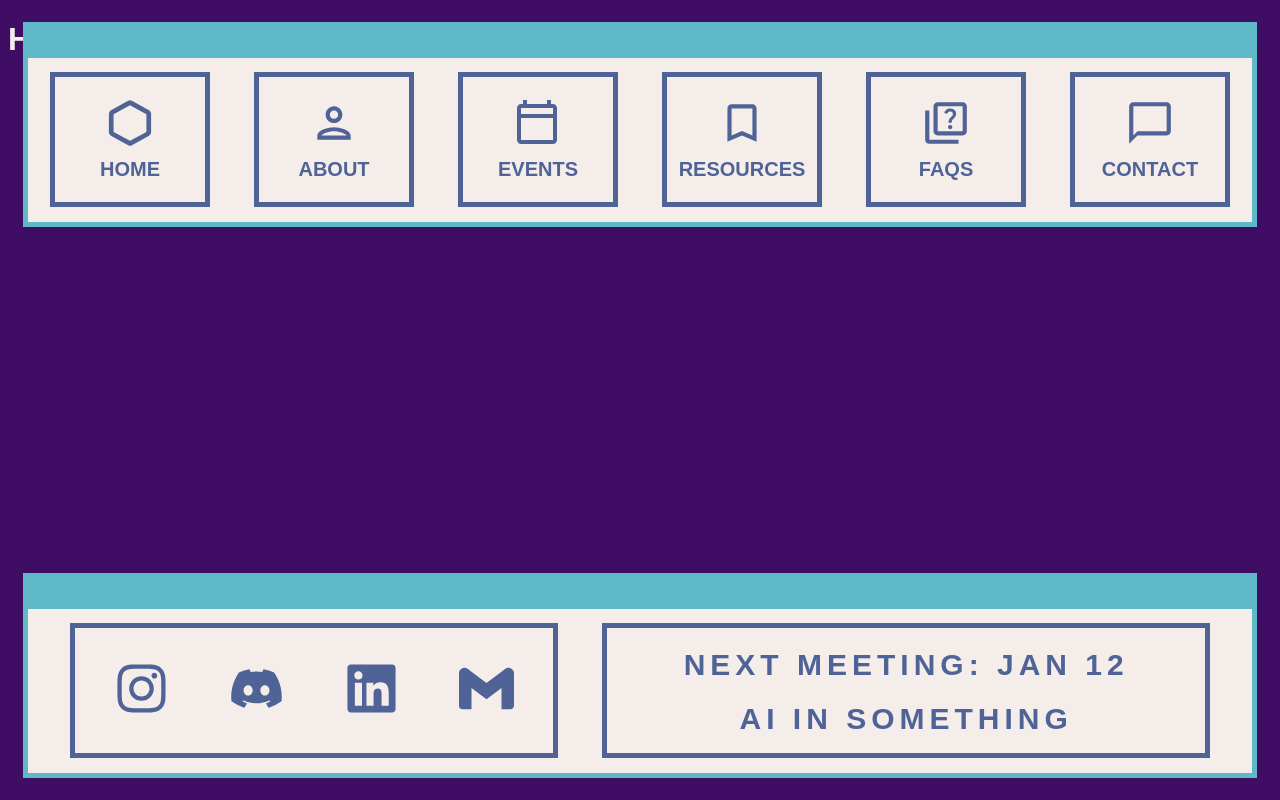
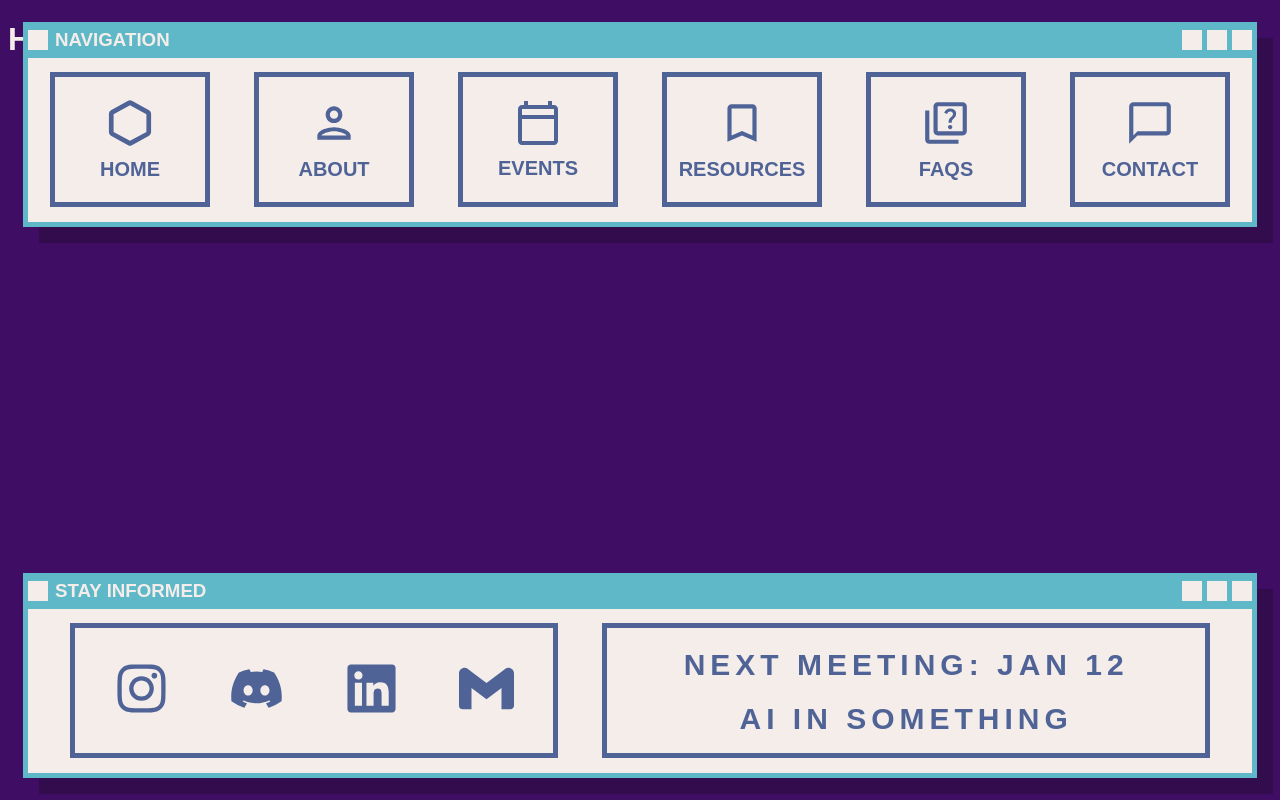
Before and after one commit to gabriel-s-e/AAISWebsite, a Next.js app: page / in a window 1280 px wide. Built offline with nearby package versions, Linux system fonts and the light colour scheme; a web font is replaced by a local one.

Commit message:
Added detail: hover effects, drop shadow, window titles and placeholder icons

```diff
--- a/src/app/components/Bar.module.css
+++ b/src/app/components/Bar.module.css
@@ -1,85 +1,150 @@
+/* This file contains styles for the navbar and footer components */
+.window__top {
+    text-transform: uppercase;
+    background-color: #5eb8c8;
+    color: #f4edea;
+    height: 36px;
+    display: flex;
+    align-items: center;
+    position: relative;
+}
+
+.window__title {
+    margin: 0px;
+    margin-left: 7px;
+}
+
+
+.window__top__icon {
+    height: 20px;
+    width: 20px;
+    background-color: #f4edea;
+}
+.window__top__min {
+    height: 20px;
+    width: 20px;
+    background-color: #f4edea;
+    position: absolute;
+    right: 50px;
+}
+.window__top__full {
+    height: 20px;
+    width: 20px;
+    background-color: #f4edea;
+    position: absolute;
+    right: 25px;
+}
+.window__top__x {
+    height: 20px;
+    width: 20px;
+    background-color: #f4edea;
+    position: absolute;
+    right: 0px;
+}
+
 .button {
+    /* colors */
     background-color: #f4edea;
     border: 5px solid #4f6397;
-    margin-left: 22px;
-    margin-right: 22px;
+    color: #4f6397;
+
+    /* text options */
     text-transform: uppercase;
+    font-size: 20px;
     font-weight: 900;
     text-decoration: none;
+
+    /* dimensions */
     width: 16%;
     max-width: 271px;
     min-width: 150px;
     height: 125px;
+
+    /* spacing */
+    margin-left: 22px;
+    margin-right: 22px;
+
+    /* content positioning */
     display: flex;
+    flex-direction: column;
     align-items: center;
     justify-content: center;
-    font-size: 20px;
-    color: #4f6397;
-    flex-direction: column;
 }
 
-.buttontitle {
+.button:hover {
+    background-color: #dadada;
+}
+
+.button__title {
     margin-top: 10px;
 }
 
 .navbar {
+    /* colors and styling */
+    filter: drop-shadow(16px 16px rgba(10,10,10,.25));
     background-color: #f4edea;
     border: 5px solid #5eb8c8;
+    border-top: 0px;
+
+    /* dimensions */
+    box-sizing: border-box;
     width: 80%;
     max-width: 1500px;
     min-width: 1234px;
     height: 205px;
-    border-top: 36px solid #5eb8c8;
-    box-sizing: border-box;
-    margin: auto;
-    align-items: center;
-    margin-top: 22px;
+
+    /* positioning */
     position: fixed;
     top: 0;
-    margin-bottom: 22px;
     left: 50%;
     transform: translate(-50%, 0);
+    margin: auto;
+    margin-top: 22px;
+    margin-bottom: 22px;
+
+    /* content positioning */
+    align-items: center;
 }
 
 .footer {
+    /* colors and styling */
+    filter: drop-shadow(16px 16px rgba(10,10,10,.25));
     background-color: #f4edea;
     border: 5px solid #5eb8c8;
+    border-top: 0px;
+
+    /* dimensions */
+    box-sizing: border-box;
     width: 80%;
     max-width: 1500px;
     min-width: 1234px;
     height: 205px;
-    border-top: 36px solid #5eb8c8;
-    box-sizing: border-box;
+
+    /* positioning */
+    position: absolute;
+    left: 50%;
+    transform: translate(-50%, 0);
+    bottom: 0;
+    margin-top: 22px;
+    margin-bottom: 22px;
+
+    /* content positioning */
     align-items: center;
-    position: absolute;
-    bottom: 0;
-    left: 50%;
-    margin-bottom: 22px;
-    transform: translate(-50%, 0);
 }
 
-.links {
+.window__container {
     display: flex;
     justify-content: center;
     align-items: center;
     margin: 14px;
 }
 
-.shape {
-    height: 50px;
-    width: 50px;
-    /* background-color: #4f6397; */
-}
-
-.marginshape {
-    /* height: 50px;
-    width: 50px; */
-    /* background-color: #4f6397; */
+.smbox__icon {
     color: #4f6397;
     margin: 30px;
 }
 
-.linkbox {
+.smbox {
     border: 5px solid #4f6397;
     display: flex;
     flex-direction: column;
@@ -110,7 +175,7 @@
     text-decoration: none;
 }
 
-.nextmeettext {
+.meetbox__text {
     display: flex;
     justify-content: center;
     align-items: center;
--- a/src/app/components/footer.jsx
+++ b/src/app/components/footer.jsx
@@ -6,18 +6,25 @@ import Link from "next/link"
 export default function Footer() {
   return (
     <div className={styles.footer}>
-      <div className={styles.links}>
-        <div className={styles.linkbox}>
-          <div className={styles.links}>
-            <a href="https://www.instagram.com/" target="_blank" className={styles.marginshape}> <FaInstagram size={55}/> </a>
-            <a href="https://discord.com/" target="_blank" className={styles.marginshape}> <FaDiscord size={55}/> </a>
-            <a href="https://www.linkedin.com/" target="_blank" className={styles.marginshape}> <FaLinkedin size={55}/> </a>
-            <a href="mailto:" target="_blank" className={styles.marginshape}> <SiGmail size={55}/> </a>
+      <div className={styles.window__top}>
+        <div className={styles.window__top__icon}></div>
+        <h3 className={styles.window__title}>Stay informed</h3>
+        <div className={styles.window__top__min}></div>
+        <div className={styles.window__top__full}></div>
+        <div className={styles.window__top__x}></div>
+      </div>
+      <div className={styles.window__container}>
+        <div className={styles.smbox}>
+          <div className={styles.window__container}>
+            <a href="https://www.instagram.com/" target="_blank" className={styles.smbox__icon}> <FaInstagram size={55}/> </a>
+            <a href="https://discord.com/" target="_blank" className={styles.smbox__icon}> <FaDiscord size={55}/> </a>
+            <a href="https://www.linkedin.com/" target="_blank" className={styles.smbox__icon}> <FaLinkedin size={55}/> </a>
+            <a href="mailto:" target="_blank" className={styles.smbox__icon}> <SiGmail size={55}/> </a>
           </div>
         </div>
         <Link href="/events" className={styles.meetbox}>
-          <div className={styles.nextmeettext}>Next meeting: Jan 12</div>
-          <div className={styles.nextmeettext}>AI in Something</div>
+          <div className={styles.meetbox__text}>Next meeting: Jan 12</div>
+          <div className={styles.meetbox__text}>AI in Something</div>
         </Link>
       </div>
     </div>
--- a/src/app/components/navbar.jsx
+++ b/src/app/components/navbar.jsx
@@ -1,36 +1,43 @@
 import Link from "next/link"
 import styles from "./Bar.module.css"
+// import globals from "../globals.css"
 import { PiHexagonBold } from "react-icons/pi";
 import { MdOutlineCalendarToday, MdOutlinePerson, MdOutlineQuiz, MdChatBubbleOutline, MdBookmarkBorder  } from "react-icons/md";
 
 export default function Navbar() {
   return (
     <nav className={styles.navbar}>
-      {/* <div className={styles.navbartop}></div> */}
-      <div className={styles.links}>
+      <div className={styles.window__top}>
+          <div className={styles.window__top__icon}></div>
+          <h3 className={styles.window__title}>Navigation</h3>
+          <div className={styles.window__top__min}></div>
+          <div className={styles.window__top__full}></div>
+          <div className={styles.window__top__x}></div>
+      </div>
+      <div className={styles.window__container}>
         <Link href="/" className={styles.button}>
-          <div className={styles.shape}><PiHexagonBold size={50}/></div>
-          <div className={styles.buttontitle}>Home</div>
+          <PiHexagonBold size={50}/>
+          <div className={styles.button__title}>Home</div>
         </Link>
         <Link href="/about" className={styles.button}>
-          <div className={styles.shape}><MdOutlinePerson size={50}/></div>
-          <div className={styles.buttontitle}>About</div>
+          <MdOutlinePerson size={50}/>
+          <div className={styles.button__title}>About</div>
         </Link>
         <Link href="/events" className={styles.button}>
-          <div className={styles.shape}><MdOutlineCalendarToday size={48}/></div>
-          <div className={styles.buttontitle}>Events</div>
+          <MdOutlineCalendarToday size={48}/>
+          <div className={styles.button__title}>Events</div>
         </Link>
         <Link href="/resources" className={styles.button}>
-          <div className={styles.shape}><MdBookmarkBorder size={50}/></div>
-          <div className={styles.buttontitle}>Resources</div>
+          <MdBookmarkBorder size={50}/>
+          <div className={styles.button__title}>Resources</div>
         </Link>
         <Link href="/FAQ" className={styles.button}>
-          <div className={styles.shape}><MdOutlineQuiz size={50}/></div>
-          <div className={styles.buttontitle}>FAQs</div>
+          <MdOutlineQuiz size={50}/>
+          <div className={styles.button__title}>FAQs</div>
         </Link>
         <Link href="/contact" className={styles.button}>
-          <div className={styles.shape}><MdChatBubbleOutline size={50}/></div>
-          <div className={styles.buttontitle}>Contact</div>
+          <MdChatBubbleOutline size={50}/>
+          <div className={styles.button__title}>Contact</div>
         </Link>
       </div>
     </nav>
--- a/src/app/globals.css
+++ b/src/app/globals.css
@@ -7,7 +7,6 @@
 body {
   background-color: #400d65;
   color: #f4edea;
-  /* min-height: 100vh; */
 }
 
 html {
```
